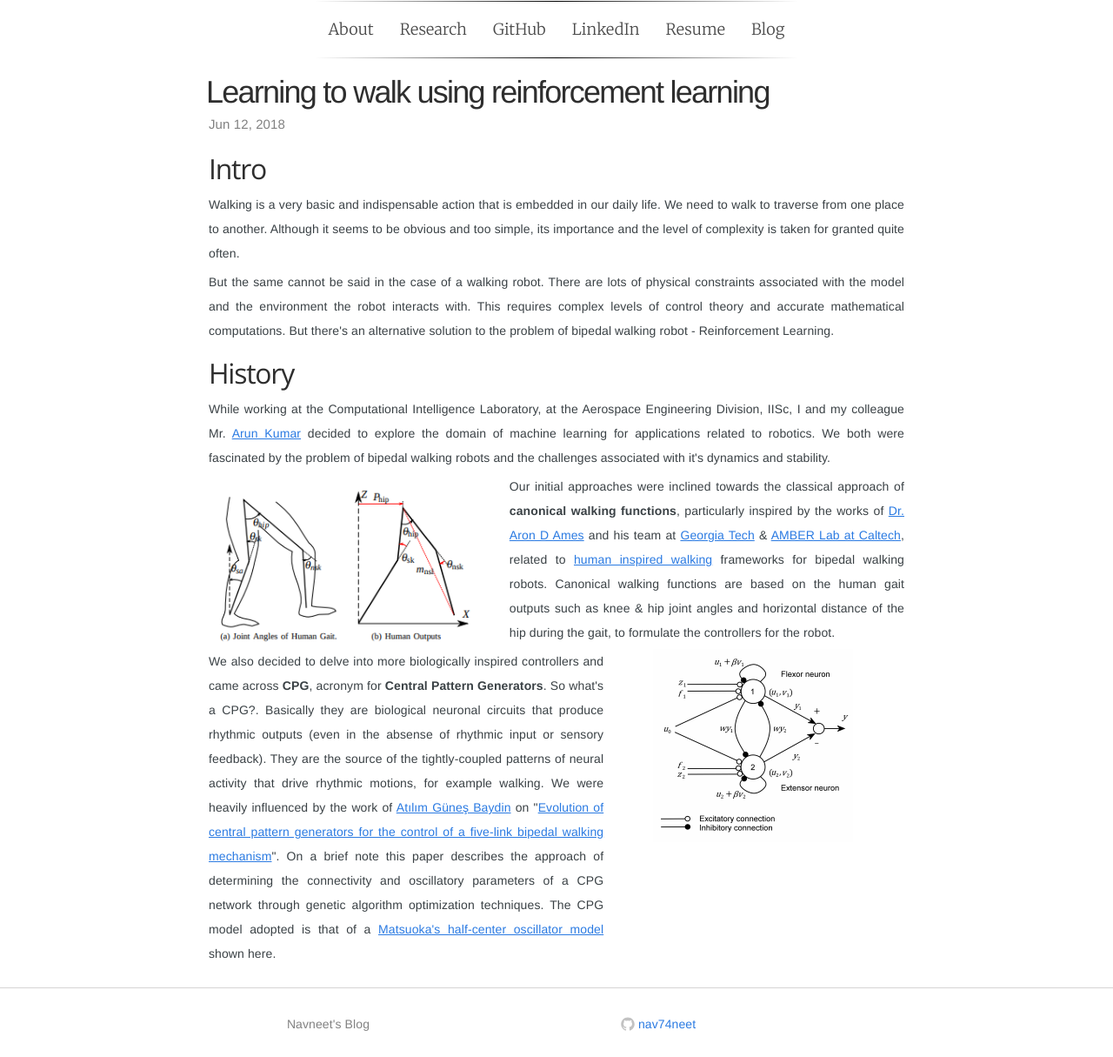
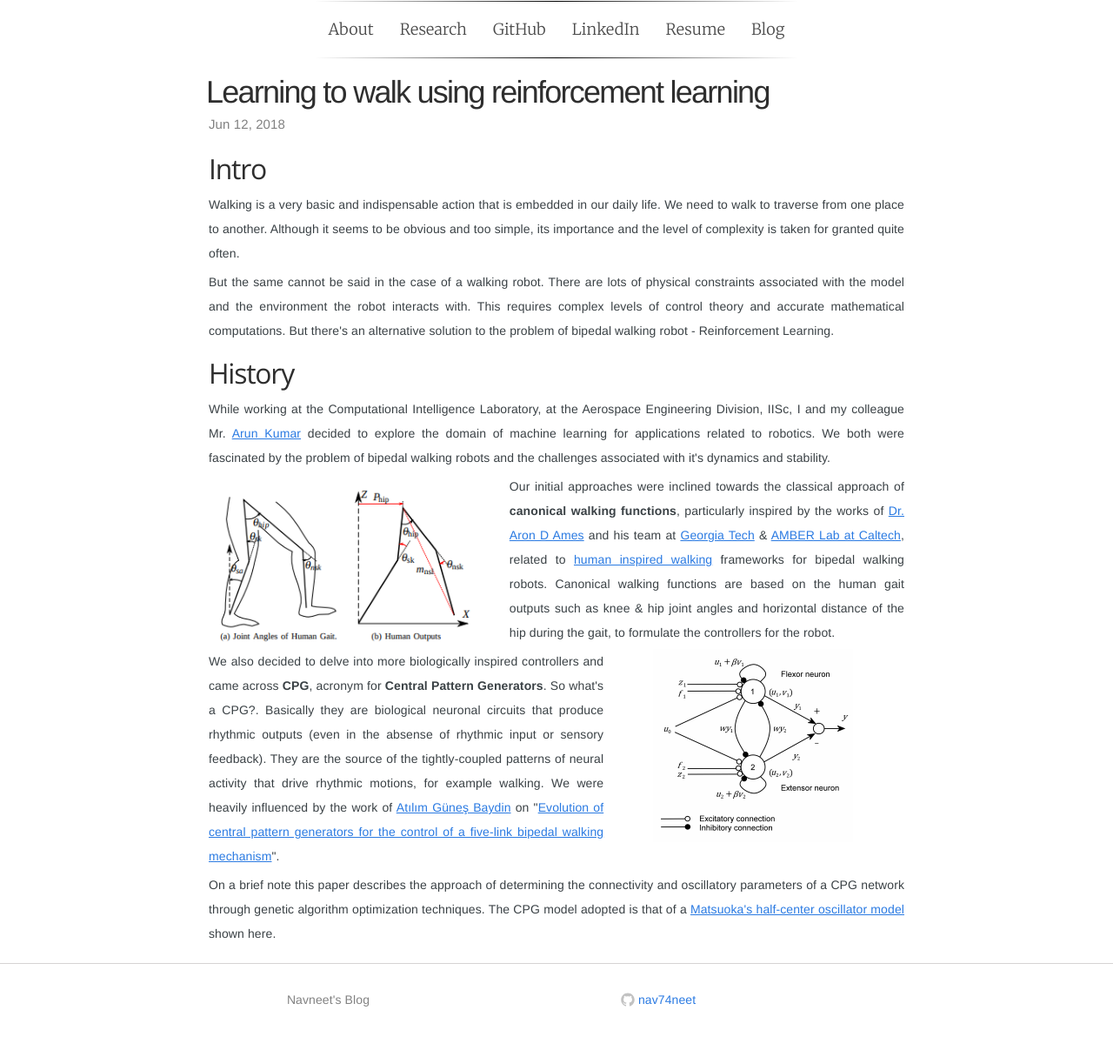
Before and after one commit to navuboy/navuboy.github.io, a Jekyll site: the page built from _posts/2018-06-12-ddpg.md, in a window 1280 px wide. Shown: the whole page at 87% size. Built offline with Jekyll 4.4.1, drawn with Linux system fonts in a browser that asks for light colours; some web fonts are replaced; after the commit the page ends 1187 px from its top, so only the background shows below that.

Commit message:
Updated post

```diff
--- a/_posts/2018-06-12-ddpg.md
+++ b/_posts/2018-06-12-ddpg.md
@@ -27,9 +27,10 @@
 
 <div class="row">
 <div class="col-md-7">
-<p style="text-align:justify">We also decided to delve into more biologically inspired controllers and came across <strong>CPG</strong>, acronym for <strong>Central Pattern Generators</strong>. So what's a CPG?. Basically they are biological neuronal circuits that produce rhythmic outputs (even in the absense of rhythmic input or sensory feedback). They are the source of the tightly-coupled patterns of neural activity that drive rhythmic motions, for example walking. We were heavily influenced by the work of <a href="http://www.robots.ox.ac.uk/~gunes/" class="md-link">Atılım Güneş Baydin</a> on "<a href="https://arxiv.org/pdf/0801.0830.pdf" class="md-link">Evolution of central pattern generators for the control of a five-link bipedal walking mechanism</a>". On a brief note this paper describes the approach of determining the connectivity and oscillatory parameters of a CPG network through genetic algorithm optimization techniques. The CPG model adopted is that of a <a href="https://link.springer.com/article/10.1007/s00422-011-0432-z" class="md-link">Matsuoka's half-center oscillator model</a> shown here.</p>
+<p style="text-align:justify">We also decided to delve into more biologically inspired controllers and came across <strong>CPG</strong>, acronym for <strong>Central Pattern Generators</strong>. So what's a CPG?. Basically they are biological neuronal circuits that produce rhythmic outputs (even in the absense of rhythmic input or sensory feedback). They are the source of the tightly-coupled patterns of neural activity that drive rhythmic motions, for example walking. We were heavily influenced by the work of <a href="http://www.robots.ox.ac.uk/~gunes/" class="md-link">Atılım Güneş Baydin</a> on "<a href="https://arxiv.org/pdf/0801.0830.pdf" class="md-link">Evolution of central pattern generators for the control of a five-link bipedal walking mechanism</a>".</p>
 </div>
 <div class="col-md-5">
 <img class="center" src="{{ site.github.url }}/media/blog/matsuoka_cpg.png"/>
 </div>
 </div>
+<p style="text-align:justify">On a brief note this paper describes the approach of determining the connectivity and oscillatory parameters of a CPG network through genetic algorithm optimization techniques. The CPG model adopted is that of a <a href="https://link.springer.com/article/10.1007/s00422-011-0432-z" class="md-link">Matsuoka's half-center oscillator model</a> shown here.</p>
```
